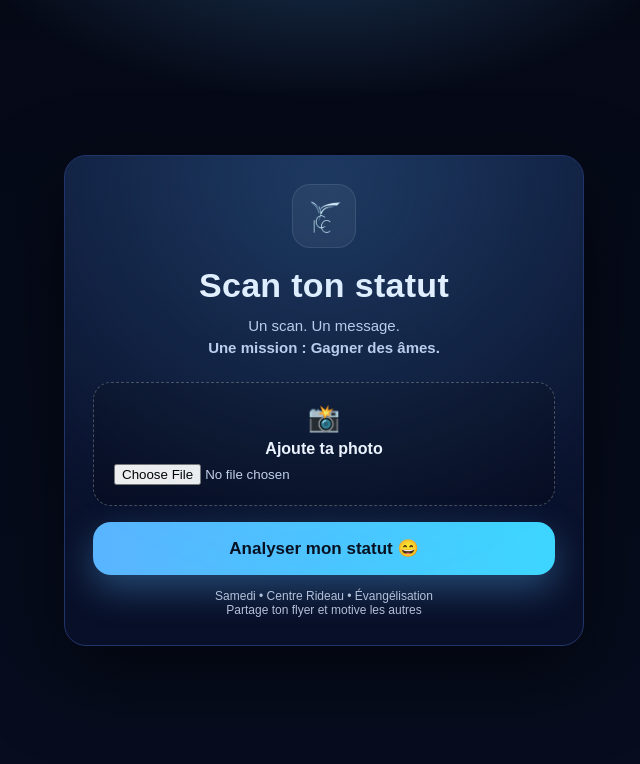
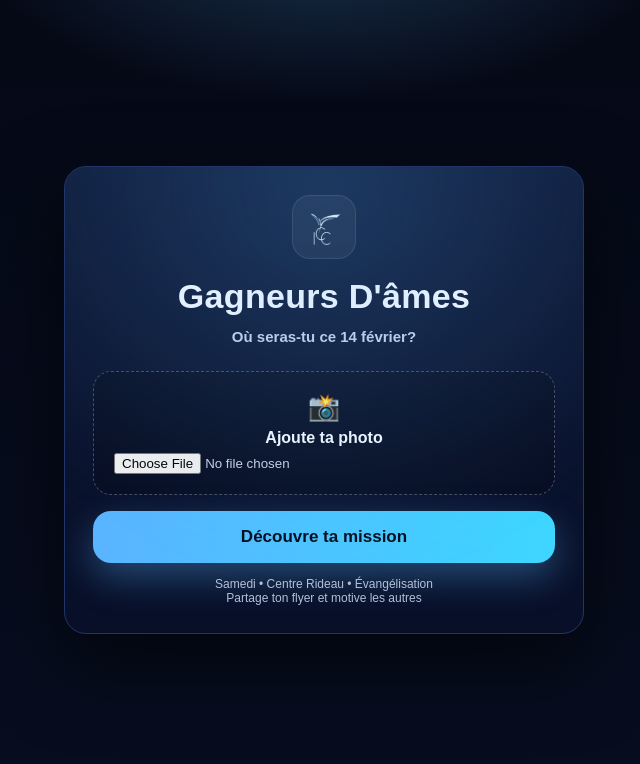
Before and after one commit to Exalteokito/Evange, a Flask app: page / in a window 1280 px wide. Shown: the top 764 px of the page, without its empty margins (316-956 px from the left). Run offline with Flask 3, Linux system fonts and the light colour scheme.

Commit message:
update index

```diff
--- a/evangel-game/templates/index.html
+++ b/evangel-game/templates/index.html
@@ -140,10 +140,10 @@
       <img src="/static/logo.png" alt="ICC Logo" onerror="this.style.display='none'">
     </div>
 
-    <h1>Scan ton statut</h1>
+    <h1>Gagneurs D'âmes</h1>
     <div class="sub">
-      Un scan. Un message.<br>
-      <b>Une mission : Gagner des âmes.</b>
+
+      <b>Où seras-tu ce 14 février?</b>
     </div>
 
     <form action="/analyze" method="post" enctype="multipart/form-data">
@@ -154,7 +154,7 @@
       </div>
 
       <button class="btn" type="submit">
-        Analyser mon statut 😄
+        Découvre ta mission
       </button>
     </form>
 
```
Also changed, not shown: evangel-game/static/generated/0982b60d36e040cbb34848ad785ab395.png (added), evangel-game/static/generated/25d0c25d40484a5db147d7cfcf4144d6.png (added), evangel-game/static/generated/340cdb7d43ab42ceb99358ef1e6bd95f.png (added), evangel-game/static/generated/46596c31b7644d2d8110543348ce11b6.png (added), evangel-game/static/generated/cd44b9e2a27f4f0b903a35f7d1c56489.png (added), evangel-game/static/uploads/0379dc716a4a46a2897b3de9bb12d3f1.jpeg (added), evangel-game/static/uploads/223b415021c84ce1b4e0c3e57bda2253.jpeg (added), evangel-game/static/uploads/4c33a1719fcc4571a46bed30e9635176.jpeg (added), evangel-game/static/uploads/66b70c4be55d417ea44de04f38f7f66c.jpeg (added), evangel-game/static/uploads/7ff043537569485c97e6cf4b87478157.jpeg (added), evangel-game/static/uploads/955f25843cde4ba08a2eac55194a1fc4.jpeg (added).
